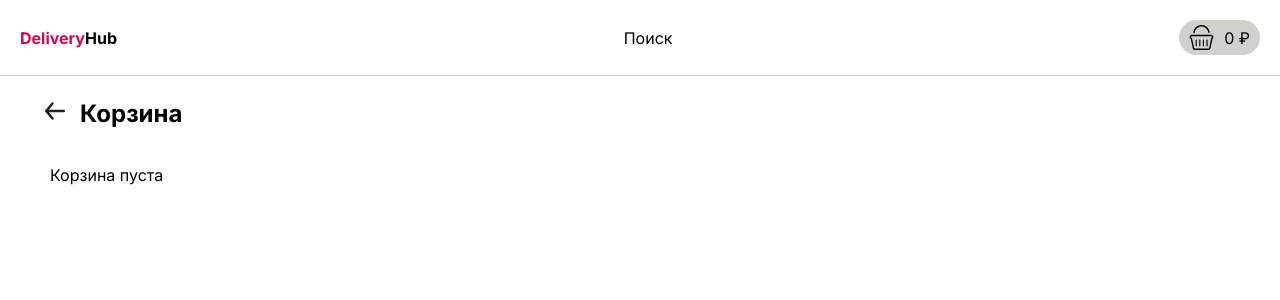
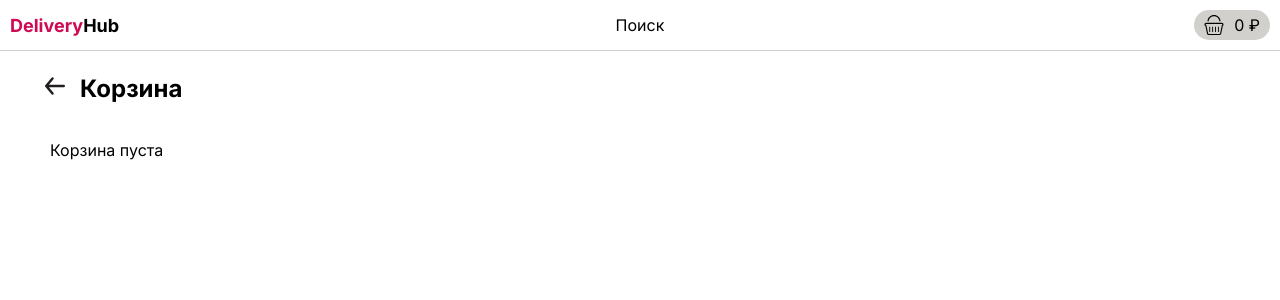
Before and after one commit to DenisJet/delivery, a Next.js app: page /cart in a window 1280 px wide. Shown: the top 300 px of the page. Built offline with nearby package versions, Linux system fonts and the light colour scheme.

Commit message:
fix header

```diff
--- a/src/components/header/header.module.css
+++ b/src/components/header/header.module.css
@@ -1,9 +1,8 @@
 .header {
   padding: 10px;
-  display: flex;
-  flex-direction: row;
+  display: grid;
+  grid-template-columns: 1fr 1fr;
   align-items: center;
-  justify-content: space-between;
   gap: 8px;
   width: 100%;
   max-width: 1440px;
@@ -20,6 +19,11 @@
   color: var(--primaryColor);
 }
 
+.search {
+  grid-column: 1 / -1;
+  text-align: center;
+}
+
 .cart {
   display: flex;
   align-items: center;
@@ -27,14 +31,37 @@
   background-color: var(--grayColor);
   padding: 5px 10px;
   border-radius: 20px;
+  grid-column: -1 / -2;
+  grid-row: 1 / 2;
+  max-width: fit-content;
+  justify-self: flex-end;
+}
+
+.cartImage {
+  width: 20px;
+  height: 20px;
 }
 
 .cartCount {
-
+  font-size: 14px;
 }
 
 @media screen and (width > 540px) {
   .header {
-    padding: 20px;
+    grid-template-columns: 1fr 1fr 1fr;
   }
+
+  .search {
+    grid-column: 2 / 3;
+    text-align: center;
+  }
+
+  .logo {
+    font-size: 18px;
+  }
+
+  .cartCount {
+    font-size: 16px;
+  }
+
 }
--- a/src/components/header/header.tsx
+++ b/src/components/header/header.tsx
@@ -16,7 +16,7 @@ export default function Header() {
       </Link>
       <div className={styles.search}>Поиск</div>
       <Link href='/cart' className={styles.cart}>
-        <Image src='/images/shoppingbasket.svg' alt='корзина' width={25} height={25} />
+        <Image className={styles.cartImage} src='/images/shoppingbasket.svg' alt='корзина' width={25} height={25} />
         <div className={styles.cartCount}>{totalPrice} ₽</div>
       </Link>
     </div>
```
